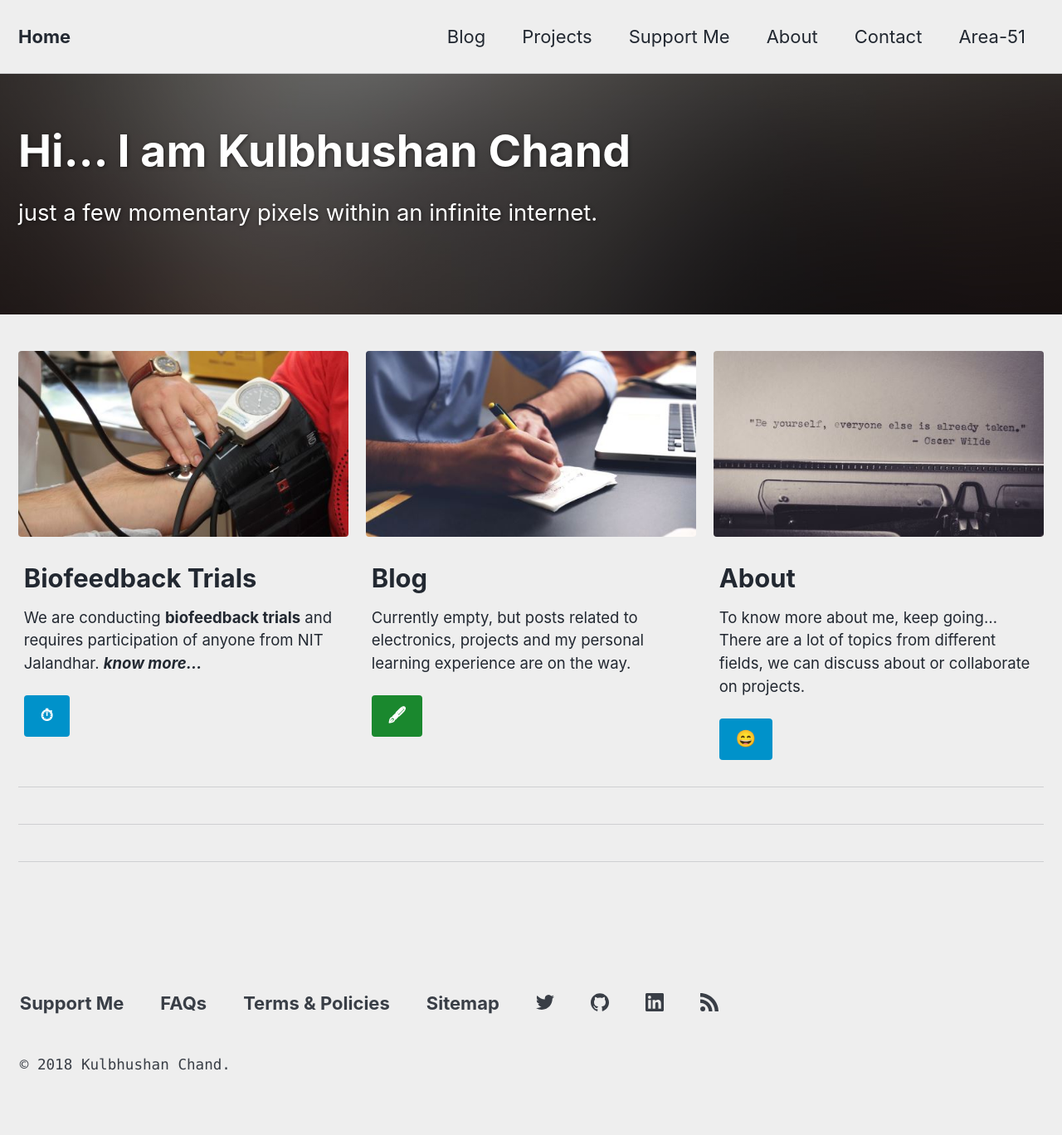
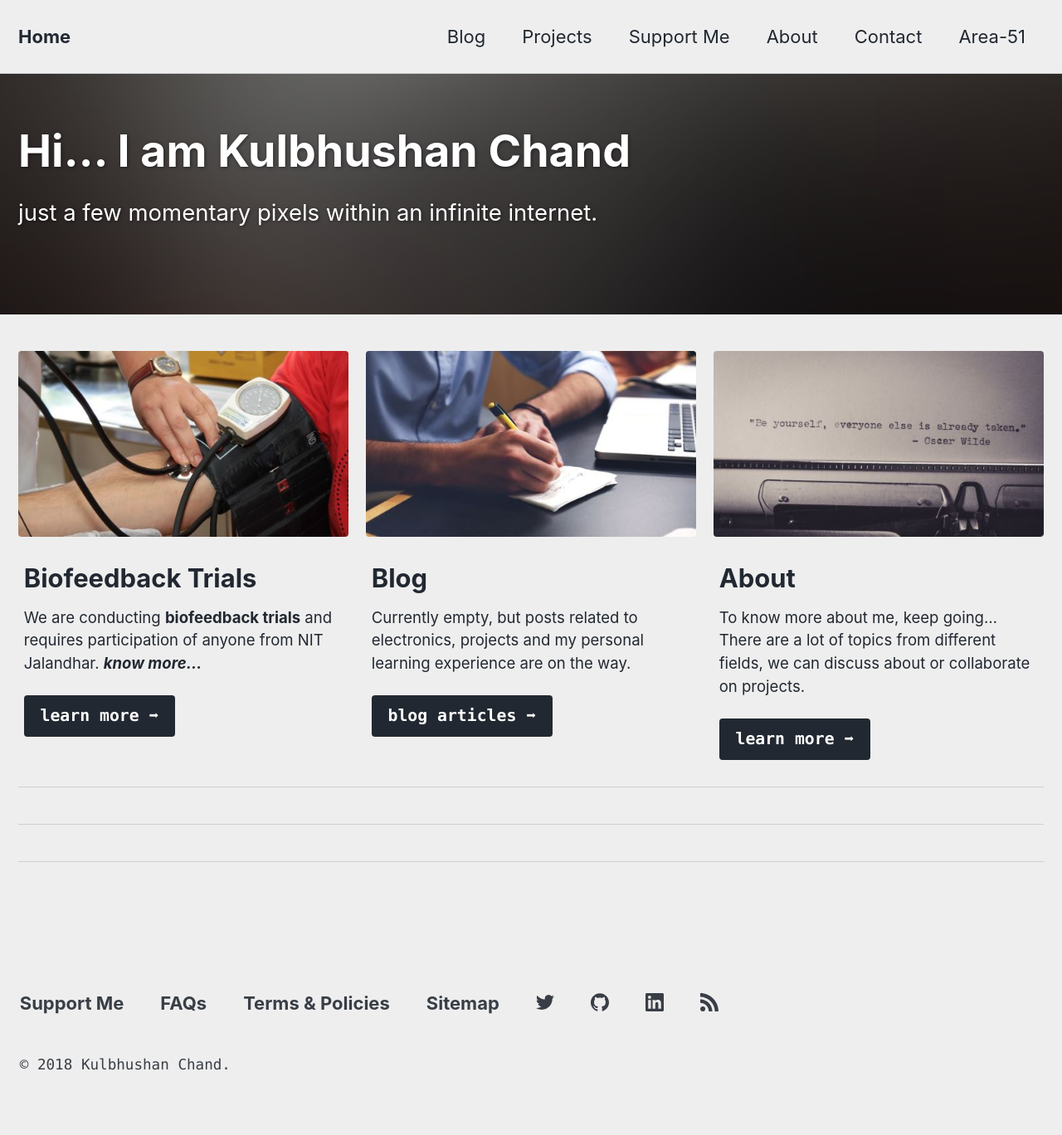
Before and after one commit to kulbhushanchand/kulbhushanchand.github.io-v2, a Jekyll site: the page built from _pages/main/home.md, in a window 1280 px wide. Shown: the whole page at 83% size. Built offline with Jekyll 4.4.1, drawn with Linux system fonts in a browser that asks for light colours; cached includes are drawn as plain includes.

Commit message:
updated home page buttons

```diff
--- a/_data/ui-text.yml
+++ b/_data/ui-text.yml
@@ -20,7 +20,7 @@ en: &DEFAULT_EN
   date_label                 : "Updated:"
   comments_label             : "Leave a comment"
   comments_title             : "Comments"
-  more_label                 : "Learn more"
+  more_label                 : "Learn more ➡"
   related_label              : "You may also enjoy"
   follow_label               : "Follow:"
   feed_label                 : "Feed"
--- a/_pages/main/home.md
+++ b/_pages/main/home.md
@@ -13,22 +13,22 @@ feature_row:
     title: Biofeedback Trials
     excerpt: "We are conducting **biofeedback trials** and requires participation of anyone from NIT Jalandhar. ***know more...***"
     url: "/pages/trials/"
-    btn_class: "btn--primary"
-    btn_label: ⏱
+    btn_class: ""
+    btn_label: "learn more ➡"
   - image_path: /assets/images/pages/main/blog-small.jpg
     alt: "blog"
     title: Blog
     excerpt: "Currently empty, but posts related to electronics, projects and my personal learning experience are on the way."
     url: "/blog/"
-    btn_class: "btn--success"
-    btn_label: 🖋
+    btn_class: ""
+    btn_label: "blog articles ➡"
   - image_path: /assets/images/pages/main/about-me-small.jpg
     alt: "about"
     title: About
     excerpt: "To know more about me, keep going... There are a lot of topics from different fields, we can discuss about or collaborate on projects."
     url: "/about/"
-    btn_class: "btn--primary"
-    btn_label: 😄
+    btn_class: ""
+    btn_label: "learn more ➡"
 
 ---
 
```
Also changed, not shown: _pages/projects/personal-website.md (+11 -4 lines), assets/images/pages/projects/personal-website/fgf/google-pagespeed-insights-desktop.jpg (renamed from assets/images/pages/projects/personal-website/google-pagespeed-insights-desktop.jpg), assets/images/pages/projects/personal-website/fgf/google-pagespeed-insights-mobile.jpg (renamed from assets/images/pages/projects/personal-website/google-pagespeed-insights-mobile.jpg), assets/images/pages/projects/personal-website/fgf/screenshot-home.jpg (added), assets/images/pages/projects/personal-website/google-pagespeed-insights-desktop.png (added), assets/images/pages/projects/personal-website/google-pagespeed-insights-mobile.png (added), assets/images/pages/projects/personal-website/lighthouse-audit.jpg (added), assets/images/pages/projects/personal-website/screenshot-404.jpg, assets/images/pages/projects/personal-website/screenshot-about.jpg, assets/images/pages/projects/personal-website/screenshot-blog.jpg, assets/images/pages/projects/personal-website/screenshot-home.jpg, assets/images/pages/projects/personal-website/screenshot-projects.jpg, assets/images/pages/projects/personal-website/screenshot-sitemap.jpg.
